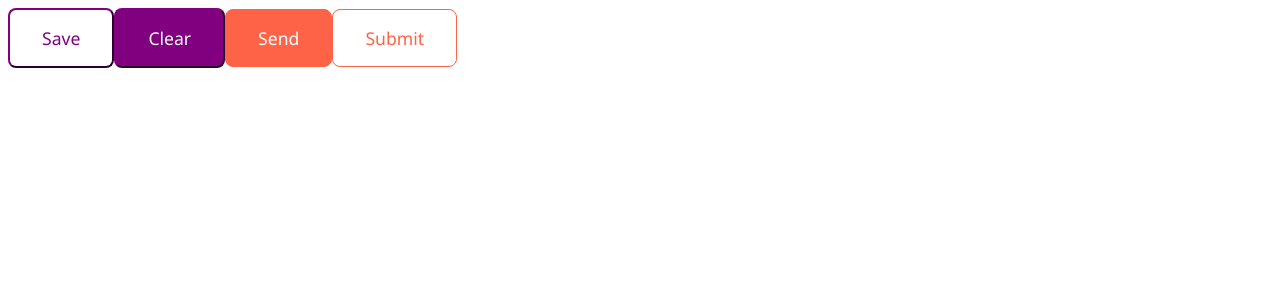
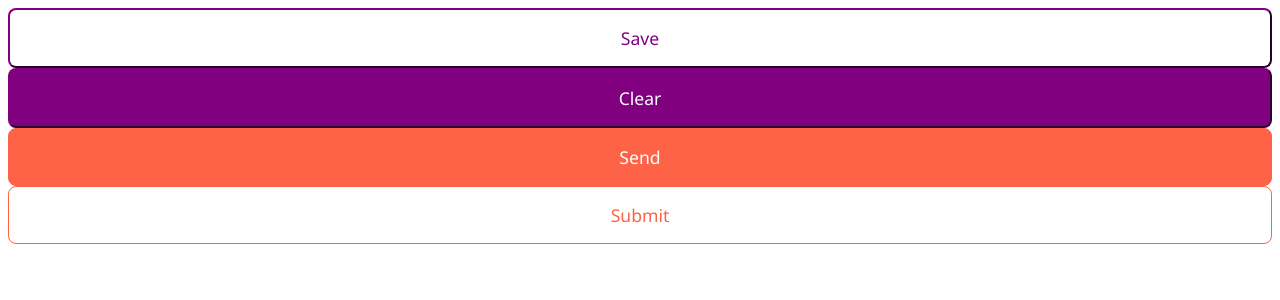
Before and after one commit to seferacikgoz/I-m-Learning-React-Styled-Components, a React (Create React App) app in the folder styled-intro-inClass/: page / in a window 1280 px wide. Shown: the top 300 px of the page. Built offline with nearby package versions, Linux system fonts and the light colour scheme.

Commit message:
Container

```diff
--- a/styled-intro-inClass/src/App.js
+++ b/styled-intro-inClass/src/App.js
@@ -1,12 +1,18 @@
 import { Button, TomatoButton } from "./components/Button.styled"
+import Container from "./components/Container.styled"
 
 const App = () => {
   return (
     <>
+  <Container>
     <Button primary>Save</Button>
     <Button>Clear</Button>
     <TomatoButton>Send</TomatoButton>
     <TomatoButton primary>Submit</TomatoButton>
+  </Container>
+
+
+
 
     </>
   )
--- /dev/null
+++ b/styled-intro-inClass/src/components/Container.styled.jsx
@@ -0,0 +1,8 @@
+import styled from 'styled-components';
+
+const Container = styled.div`
+ display: flex;
+ flex-direction: column;
+`;
+
+export default Container;
```
